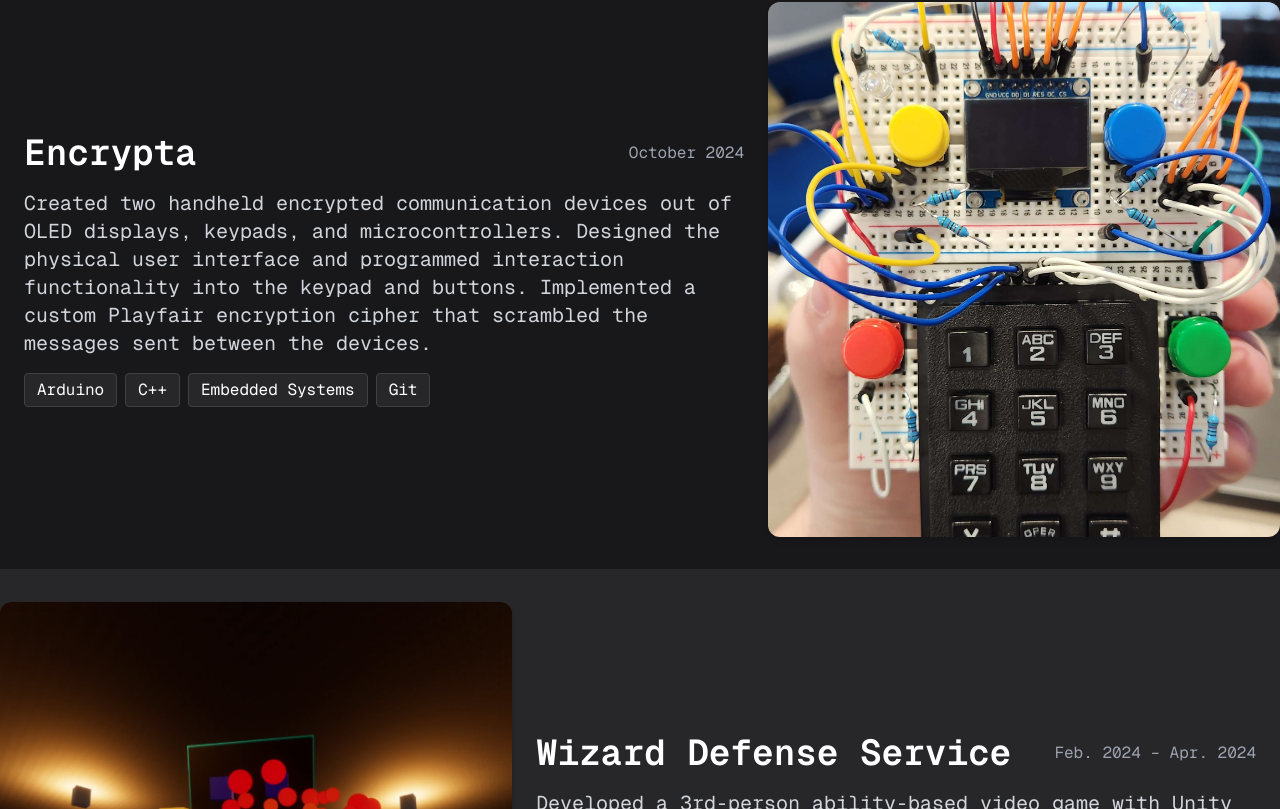
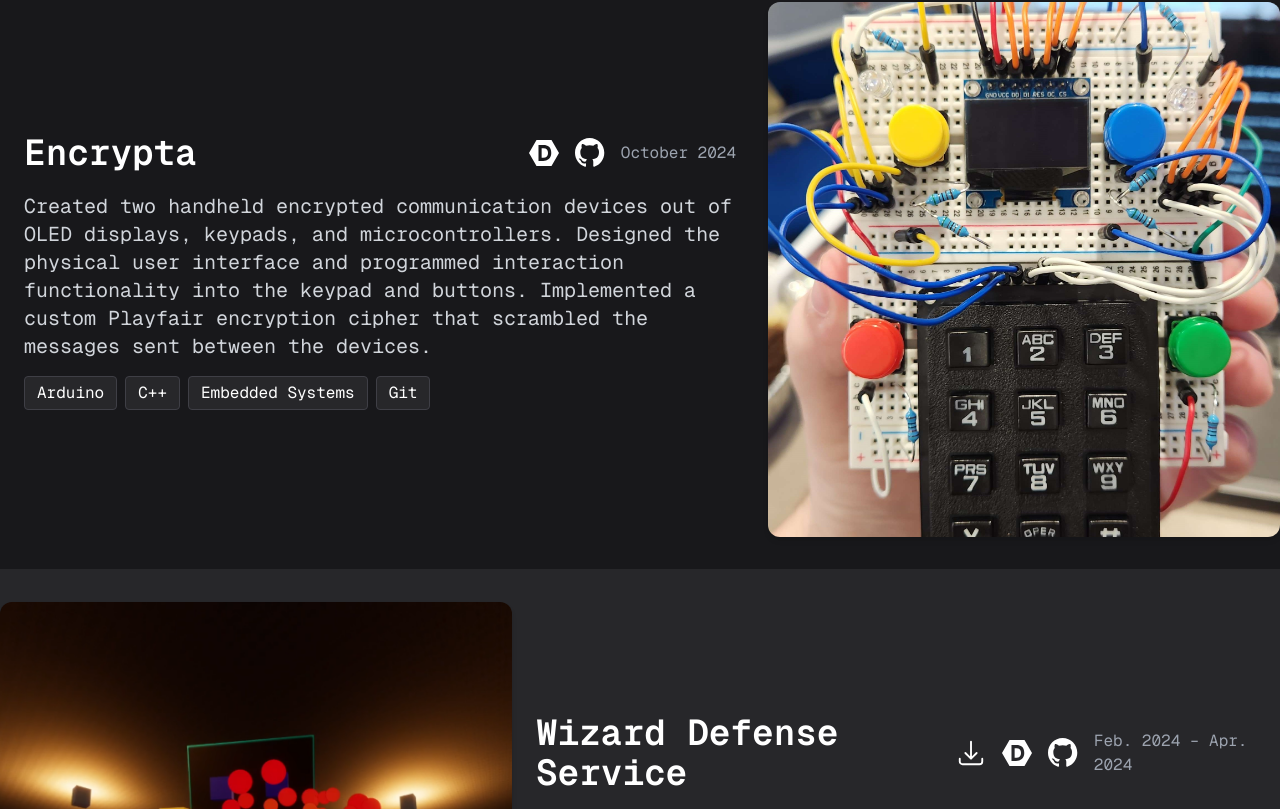
Before and after one commit to AustinVosler/AustinVosler.github.io, a Next.js app: page /projects in a window 1280 px wide. Shown: the part 191-1000 px from the top of the page. Built offline with nearby package versions, Linux system fonts and the light colour scheme.

Commit message:
buttons added

```diff
--- a/app/projects/page.tsx
+++ b/app/projects/page.tsx
@@ -12,7 +12,15 @@ export default function Projects() {
             <div className="w-full xl:w-3/5 flex flex-col justify-center px-6 py-8 space-y-4">
               <div className="flex justify-between items-center">
                 <h2 className="text-4xl font-bold">Encrypta</h2>
-                <span className="text-gray-400 text-base">October 2024</span>
+                <div  className="flex justify-between items-center">
+                  <a className="p-2" href="https://devpost.com/software/encrypta" rel="noopener noreferrer" target="_blank">
+                    <svg fill="#ffffff" width="30" height="30" viewBox="0 0 24 24" xmlns="http://www.w3.org/2000/svg"><path d="M6.002 1.61 0 12.004 6.002 22.39h11.996L24 12.004 17.998 1.61zm1.593 4.084h3.947c3.605 0 6.276 1.695 6.276 6.31 0 4.436-3.21 6.302-6.456 6.302H7.595zm2.517 2.449v7.714h1.241c2.646 0 3.862-1.55 3.862-3.861.009-2.569-1.096-3.853-3.767-3.853z"/></svg>
+                  </a>
+                  <a className="p-2" href="https://github.com/jake-tattersall/encrypta" rel="noopener noreferrer" target="_blank">
+                    <svg width="30" height="30" viewBox="0 0 100 100" xmlns="http://www.w3.org/2000/svg"><path fill-rule="evenodd" clip-rule="evenodd" d="M48.854 0C21.839 0 0 22 0 49.217c0 21.756 13.993 40.172 33.405 46.69 2.427.49 3.316-1.059 3.316-2.362 0-1.141-.08-5.052-.08-9.127-13.59 2.934-16.42-5.867-16.42-5.867-2.184-5.704-5.42-7.17-5.42-7.17-4.448-3.015.324-3.015.324-3.015 4.934.326 7.523 5.052 7.523 5.052 4.367 7.496 11.404 5.378 14.235 4.074.404-3.178 1.699-5.378 3.074-6.6-10.839-1.141-22.243-5.378-22.243-24.283 0-5.378 1.94-9.778 5.014-13.2-.485-1.222-2.184-6.275.486-13.038 0 0 4.125-1.304 13.426 5.052a46.97 46.97 0 0 1 12.214-1.63c4.125 0 8.33.571 12.213 1.63 9.302-6.356 13.427-5.052 13.427-5.052 2.67 6.763.97 11.816.485 13.038 3.155 3.422 5.015 7.822 5.015 13.2 0 18.905-11.404 23.06-22.324 24.283 1.78 1.548 3.316 4.481 3.316 9.126 0 6.6-.08 11.897-.08 13.526 0 1.304.89 2.853 3.316 2.364 19.412-6.52 33.405-24.935 33.405-46.691C97.707 22 75.788 0 48.854 0z" fill="#fff"/></svg>
+                  </a>
+                  <span className="p-2 text-gray-400 text-base">October 2024</span>
+                </div>
               </div>
               <p className="text-xl text-gray-300">
                 Created two handheld encrypted communication devices out of OLED displays, keypads, and microcontrollers. Designed the physical user interface and programmed interaction functionality into the keypad and buttons. Implemented a custom Playfair encryption cipher that scrambled the messages sent between the devices.
@@ -39,7 +47,18 @@ export default function Projects() {
             <div className="w-full xl:w-3/5 flex flex-col justify-center px-6 py-8 space-y-4">
               <div className="flex justify-between items-center">
                 <h2 className="text-4xl font-bold">Wizard Defense Service</h2>
-                <span className="text-gray-400 text-base">Feb. 2024 – Apr. 2024</span>
+                <div className="flex justify-between items-center">
+                  <a className="p-2" href="https://drive.google.com/file/d/1cf-xft8sFrx48prrL8fxd51qfWEWyD0e/view?usp=sharing" rel="noopener noreferrer" target="_blank">
+                    <svg xmlns="http://www.w3.org/2000/svg" fill="none" width="30" height="30" viewBox="0 0 24 24" stroke-width="1.5" stroke="currentColor"> <path stroke-linecap="round" stroke-linejoin="round" d="M3 16.5v2.25A2.25 2.25 0 0 0 5.25 21h13.5A2.25 2.25 0 0 0 21 18.75V16.5M16.5 12 12 16.5m0 0L7.5 12m4.5 4.5V3" /></svg>
+                  </a>
+                  <a className="p-2" href="https://devpost.com/software/wizard-defense-service" rel="noopener noreferrer" target="_blank">
+                    <svg fill="#ffffff" width="30" height="30" viewBox="0 0 24 24" xmlns="http://www.w3.org/2000/svg"><path d="M6.002 1.61 0 12.004 6.002 22.39h11.996L24 12.004 17.998 1.61zm1.593 4.084h3.947c3.605 0 6.276 1.695 6.276 6.31 0 4.436-3.21 6.302-6.456 6.302H7.595zm2.517 2.449v7.714h1.241c2.646 0 3.862-1.55 3.862-3.861.009-2.569-1.096-3.853-3.767-3.853z"/></svg>
+                  </a>
+                  <a className="p-2" href="https://github.com/KHP8/LaunchingPoint" rel="noopener noreferrer" target="_blank">
+                    <svg width="30" height="30" viewBox="0 0 100 100" xmlns="http://www.w3.org/2000/svg"><path fill-rule="evenodd" clip-rule="evenodd" d="M48.854 0C21.839 0 0 22 0 49.217c0 21.756 13.993 40.172 33.405 46.69 2.427.49 3.316-1.059 3.316-2.362 0-1.141-.08-5.052-.08-9.127-13.59 2.934-16.42-5.867-16.42-5.867-2.184-5.704-5.42-7.17-5.42-7.17-4.448-3.015.324-3.015.324-3.015 4.934.326 7.523 5.052 7.523 5.052 4.367 7.496 11.404 5.378 14.235 4.074.404-3.178 1.699-5.378 3.074-6.6-10.839-1.141-22.243-5.378-22.243-24.283 0-5.378 1.94-9.778 5.014-13.2-.485-1.222-2.184-6.275.486-13.038 0 0 4.125-1.304 13.426 5.052a46.97 46.97 0 0 1 12.214-1.63c4.125 0 8.33.571 12.213 1.63 9.302-6.356 13.427-5.052 13.427-5.052 2.67 6.763.97 11.816.485 13.038 3.155 3.422 5.015 7.822 5.015 13.2 0 18.905-11.404 23.06-22.324 24.283 1.78 1.548 3.316 4.481 3.316 9.126 0 6.6-.08 11.897-.08 13.526 0 1.304.89 2.853 3.316 2.364 19.412-6.52 33.405-24.935 33.405-46.691C97.707 22 75.788 0 48.854 0z" fill="#fff"/></svg>
+                  </a>
+                  <span className="p-2 text-gray-400 text-base">Feb. 2024 – Apr. 2024</span>
+                </div>
               </div>
               <p className="text-xl text-gray-300">
                 Developed a 3rd-person ability-based video game with Unity via the high definition render pipeline. Arranged the user interface, including a reactive menuing system, settings editor, and a fluid heads up display. Led the design of custom ability frameworks and directed the art and sound design.
```
